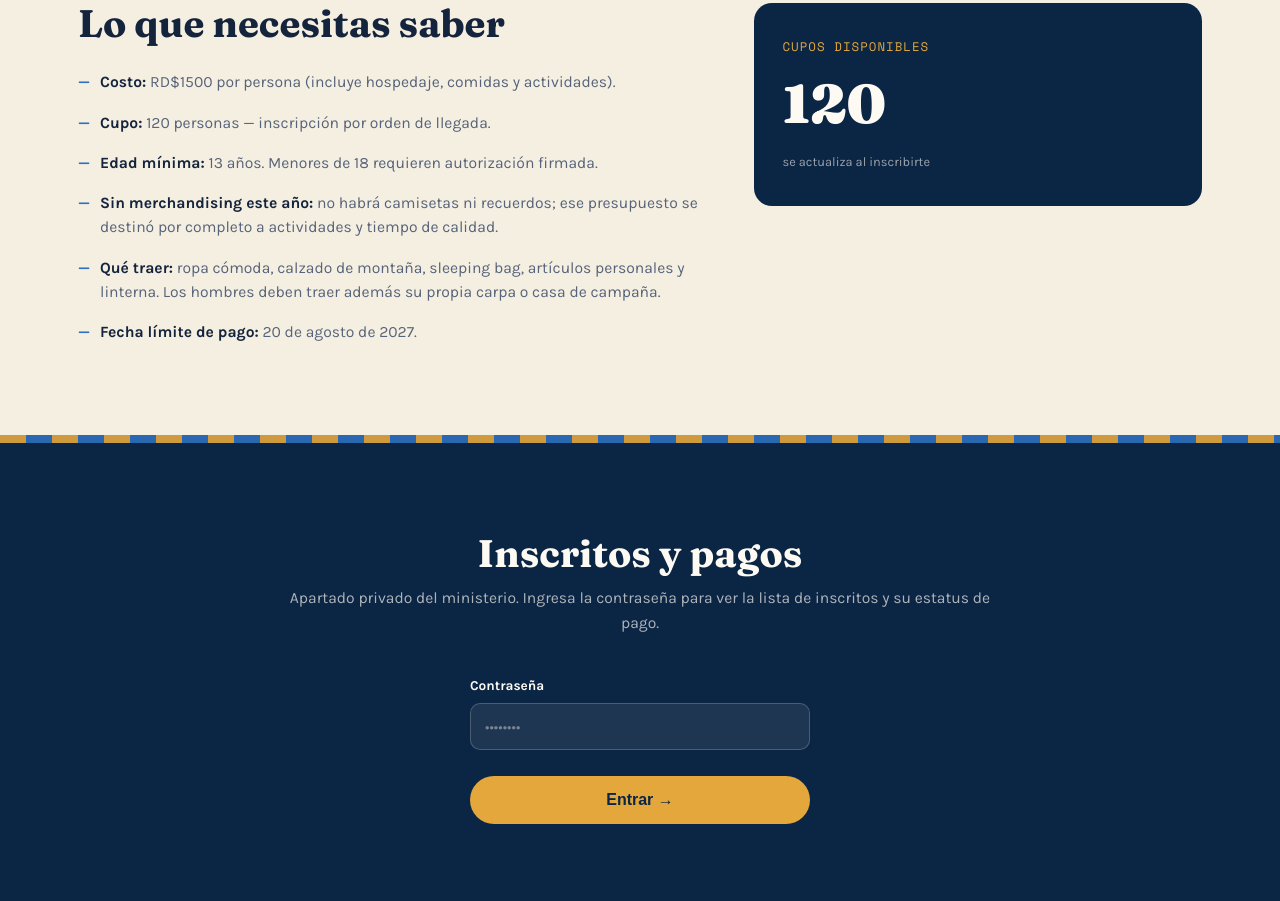
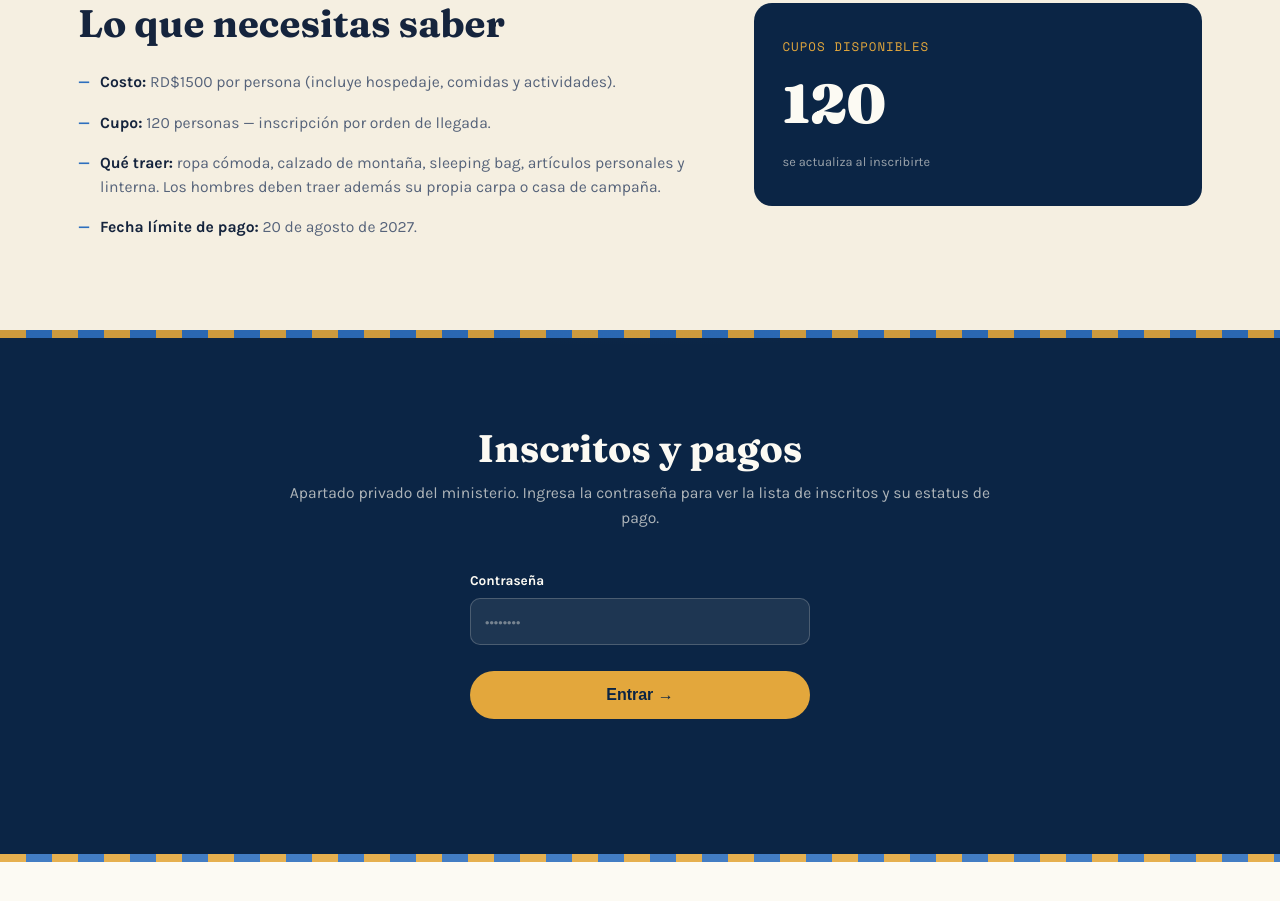
Before and after one commit to Lynch-JF/camcfcdlavega, a website: page index.html in a window 1280 px wide. Shown: the part 3713-4614 px from the top of the page. Drawn offline with nearby package versions, Linux system fonts and the light colour scheme; no server answers.

Commit message:
Update details in index.html
Removed age requirement and merchandising information.

```diff
--- a/index.html
+++ b/index.html
@@ -196,8 +196,6 @@
       <ul class="details-list">
         <li><strong>Costo:</strong> RD$1500 por persona (incluye hospedaje, comidas y actividades).</li>
         <li><strong>Cupo:</strong> 120 personas — inscripción por orden de llegada.</li>
-        <li><strong>Edad mínima:</strong> 13 años. Menores de 18 requieren autorización firmada.</li>
-        <li><strong>Sin merchandising este año:</strong> no habrá camisetas ni recuerdos; ese presupuesto se destinó por completo a actividades y tiempo de calidad.</li>
         <li><strong>Qué traer:</strong> ropa cómoda, calzado de montaña, sleeping bag, artículos personales y linterna. Los hombres deben traer además su propia carpa o casa de campaña.</li>
         <li><strong>Fecha límite de pago:</strong> 20 de agosto de 2027.</li>
       </ul>
```
